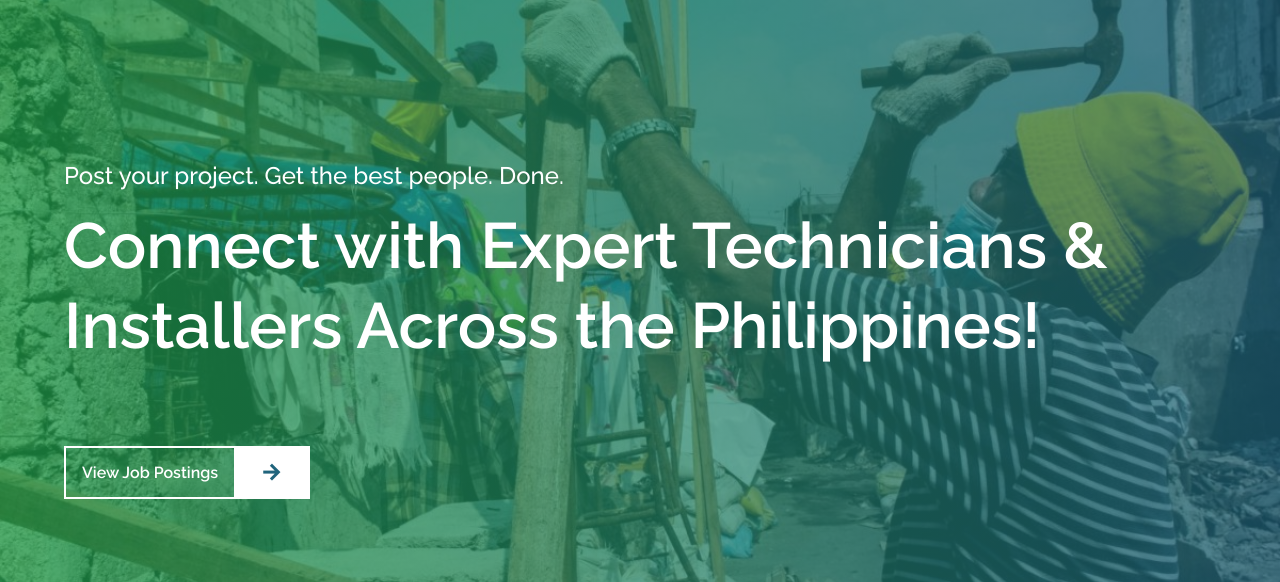
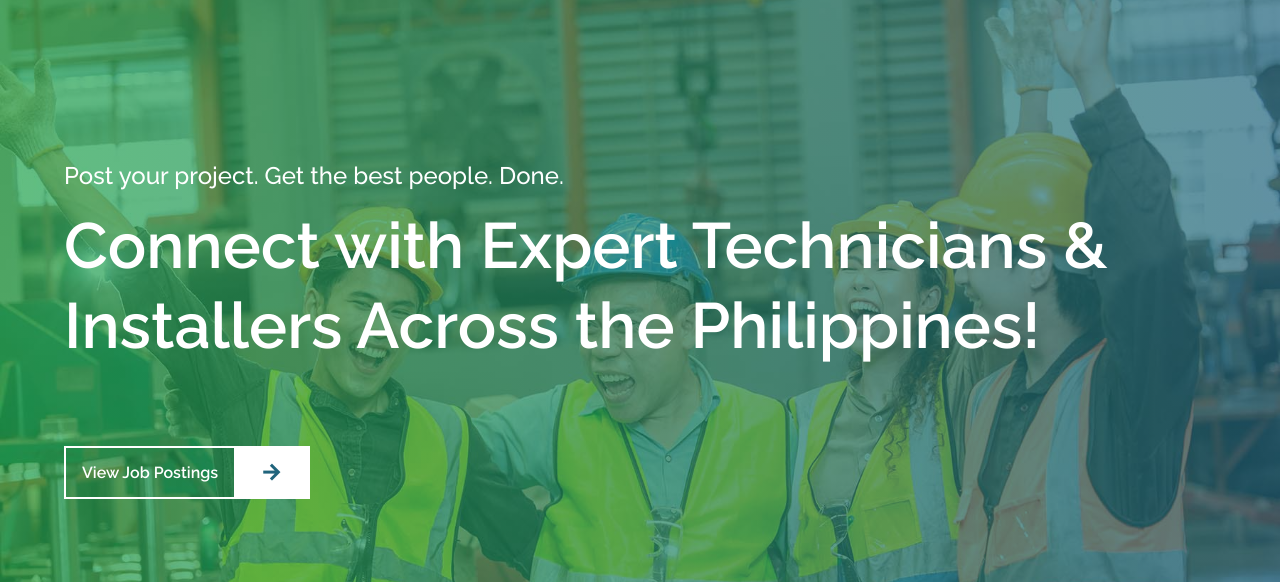
Before and after one commit to echo252525/SIMP-PROJECT, a plain HTML site: page index.html in a window 1280 px wide. Shown: the part 79-661 px from the top of the page. Drawn offline with nearby package versions, Linux system fonts and the light colour scheme.

Commit message:
changed landing page bg

```diff
--- a/style.css
+++ b/style.css
@@ -34,7 +34,7 @@ body {
       rgba(32, 164, 76, 0.7),
       rgba(32, 100, 124, 0.7)
     ),
-    url("img/bgTatay.jpg") center/cover no-repeat;
+    url("img/bgg.jpg") center/cover no-repeat;
 }
 
 nav {
```
Also changed, not shown: img/bgg.jpg (added).
